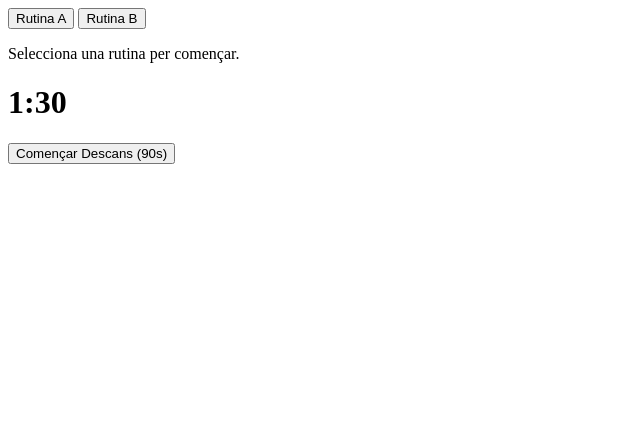
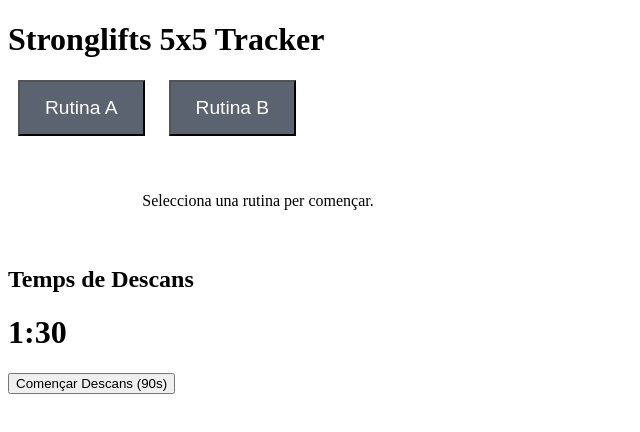
Before and after one commit to AlbertGodina/SL-5x5-app, a plain HTML site: page index.html in a window 1280 px wide. Shown: the whole page, without its empty margins (0-640 px from the left). Drawn offline with Linux system fonts and the light colour scheme.

Commit message:
Update index.html

```diff
--- a/index.html
+++ b/index.html
@@ -1,3 +1,15 @@
+<!DOCTYPE html>
+<html lang="ca">
+<head>
+    <meta charset="UTF-8">
+    <meta name="viewport" content="width=device-width, initial-scale=1.0">
+    <title>SL 5x5 Tracker</title>
+    <link rel="stylesheet" href="style.css">
+</head>
+<body>
+    <div class="app-container">
+        <h1>Stronglifts 5x5 Tracker</h1>
+
         <div class="routine-selector">
             <button id="routine-a-button">Rutina A</button>
             <button id="routine-b-button">Rutina B</button>
@@ -8,9 +20,13 @@
         </div>
 
         <div class="timer-container">
+            <h2>Temps de Descans</h2>
             <h1 id="timer-display">1:30</h1>
             <button id="start-button">Començar Descans (90s)</button>
             <button id="reset-button" style="display:none;">Reiniciar</button>
         </div>
+    </div>
 
     <script src="script.js"></script>
+</body>
+</html>
```
Lines whose indentation alone changed are shown as unchanged.
